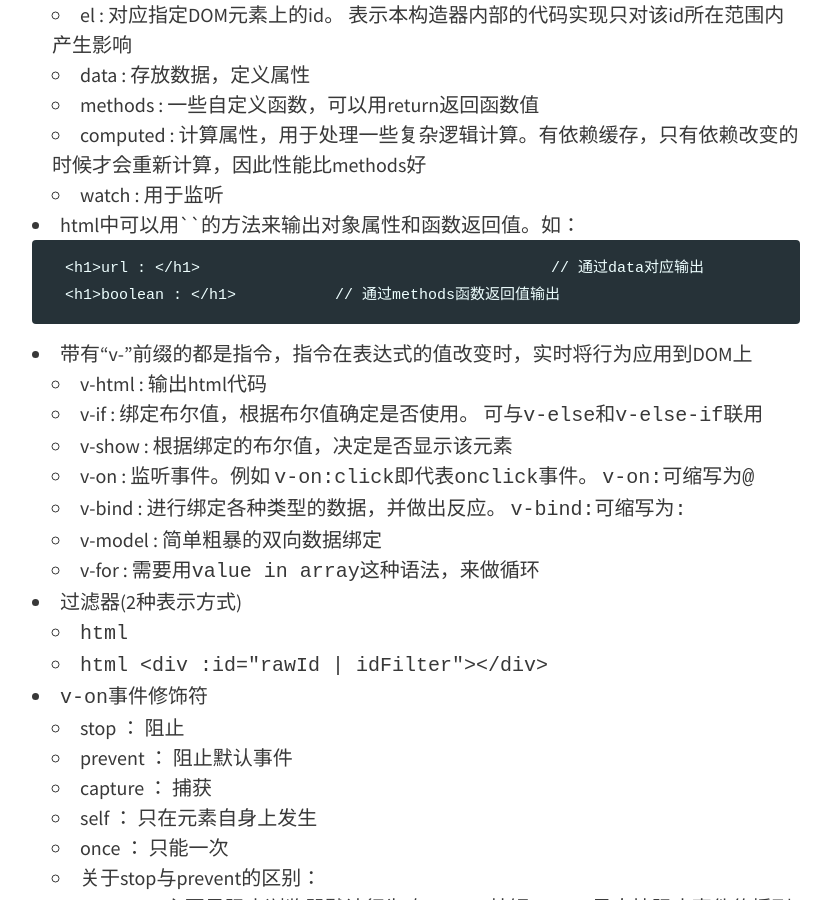
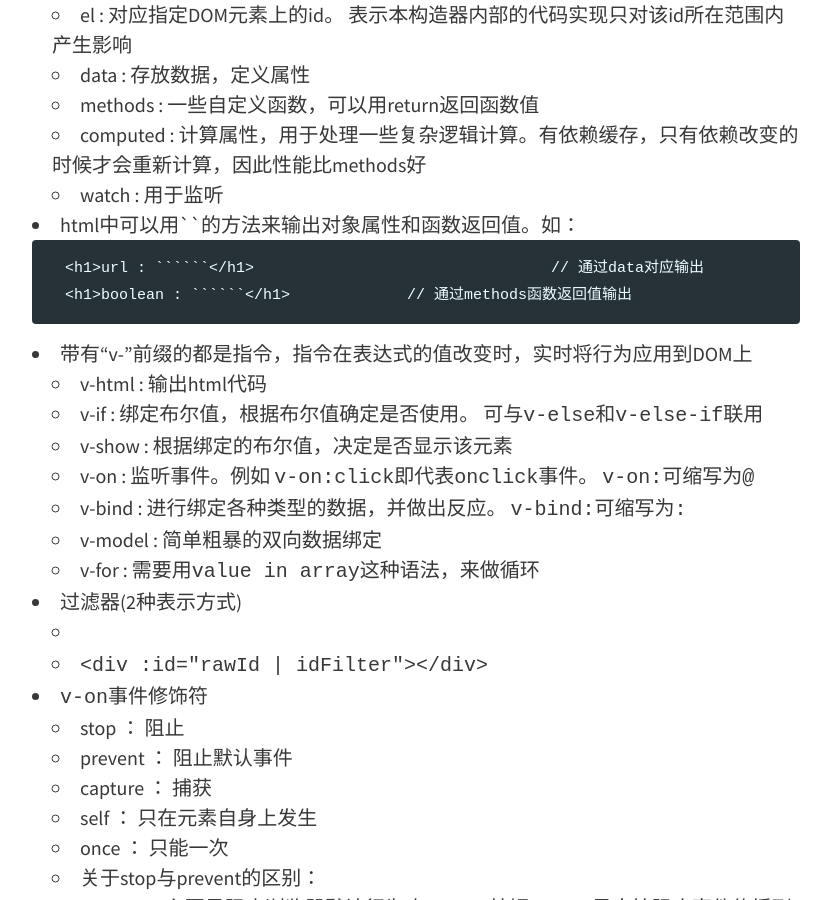
Before and after one commit to sasakiyori/sasakiyori.github.io, a Jekyll site: the page built from _posts/2018-04-12-SAD-hw3.md, in a window 1280 px wide and 900 px high, scrolled down 961 px. Shown: the whole window, without its empty margins (224-1055 px from the left). Built offline with Jekyll 4.4.1, drawn with Linux system fonts in a browser that asks for light colours.

Commit message:
modify hw3

````diff
--- a/_posts/2018-04-12-SAD-hw3.md
+++ b/_posts/2018-04-12-SAD-hw3.md
@@ -22,8 +22,8 @@
 
 - html中可以用`{{ }}`的方法来输出对象属性和函数返回值。如：
     ```
-    <h1>url : {{ url }}</h1>					// 通过data对应输出
-    <h1>boolean : {{ getBoolean() }}</h1>		// 通过methods函数返回值输出
+    <h1>url : ```{{ url }}```</h1>					// 通过data对应输出
+    <h1>boolean : ```{{ getBoolean() }}```</h1>		// 通过methods函数返回值输出
     ```
 
 - 带有“v-”前缀的都是指令，指令在表达式的值改变时，实时将行为应用到DOM上
@@ -36,8 +36,8 @@
 	- v-for : 需要用```value in array```这种语法，来做循环
 
 - 过滤器(2种表示方式)
-	- ```html {{ message | filterA | filterB | ... }} ```
-	- ```html <div :id="rawId | idFilter"></div> ```
+	- ``` ```{{ message | filterA | filterB | ... }}``` ```
+	- ``` <div :id="rawId | idFilter"></div> ```
 
 - ```v-on```事件修饰符
 	- stop		： 阻止
````
